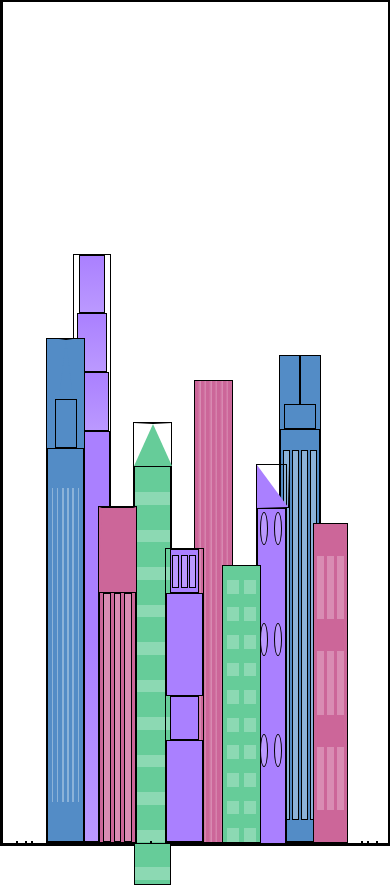
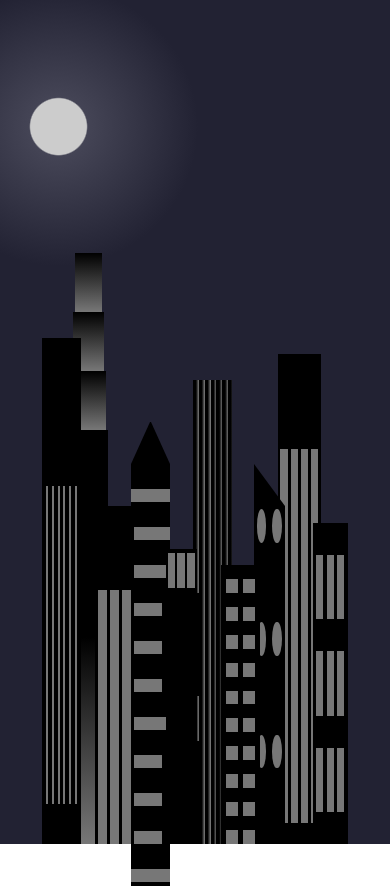
Before and after one commit to sajeedwhosane/city_skyline, a plain HTML site: page index.html in a window 390 px wide. Drawn offline with Linux system fonts and the light colour scheme.

Commit message:
v 1.0
added the background to the buildings and made it responsive so that it changes to day or night based on screen  size

```diff
--- a/index.html
+++ b/index.html
@@ -7,7 +7,7 @@
   </head>
 
   <body>
-    <div class="background-buildings">
+    <div class="background-buildings sky">
       <div></div>
       <div></div>
       <div class="bb1 building-wrap">
--- a/styles.css
+++ b/styles.css
@@ -10,7 +10,6 @@
   }
 
   * {
-    border: 1px solid black;
     box-sizing: border-box;
   }
 
@@ -35,6 +34,17 @@
     justify-content: space-evenly;
     position: absolute;
     top: 0;
+  }
+
+
+  .sky{
+    background: radial-gradient(
+        circle closest-corner at 15% 15%,
+        #ffcf33 0%,
+        #ffcf33 20%,
+        #ffff66 21%,
+        #bbeeff 100%
+    );
   }
 
   .bb1 {
@@ -269,3 +279,26 @@
         var(--window-color3) 30%
   );
   }
+
+  /* responsive */
+  @media (max-width: 1000px) {
+    :root{
+      --building-color1:#000;
+      --building-color2: #000;
+      --building-color3: #000;
+      --building-color4: #000;
+      --window-color1:#777;
+      --window-color2:#777;
+      --window-color3:#777;
+      --window-color4:#777;
+  }
+    .sky {
+        background: radial-gradient(
+      closest-corner circle at 15% 15%,
+      #ccc,
+      #ccc 20%,
+      #445 21%,
+      #223 100%
+    );
+}
+  }
```
